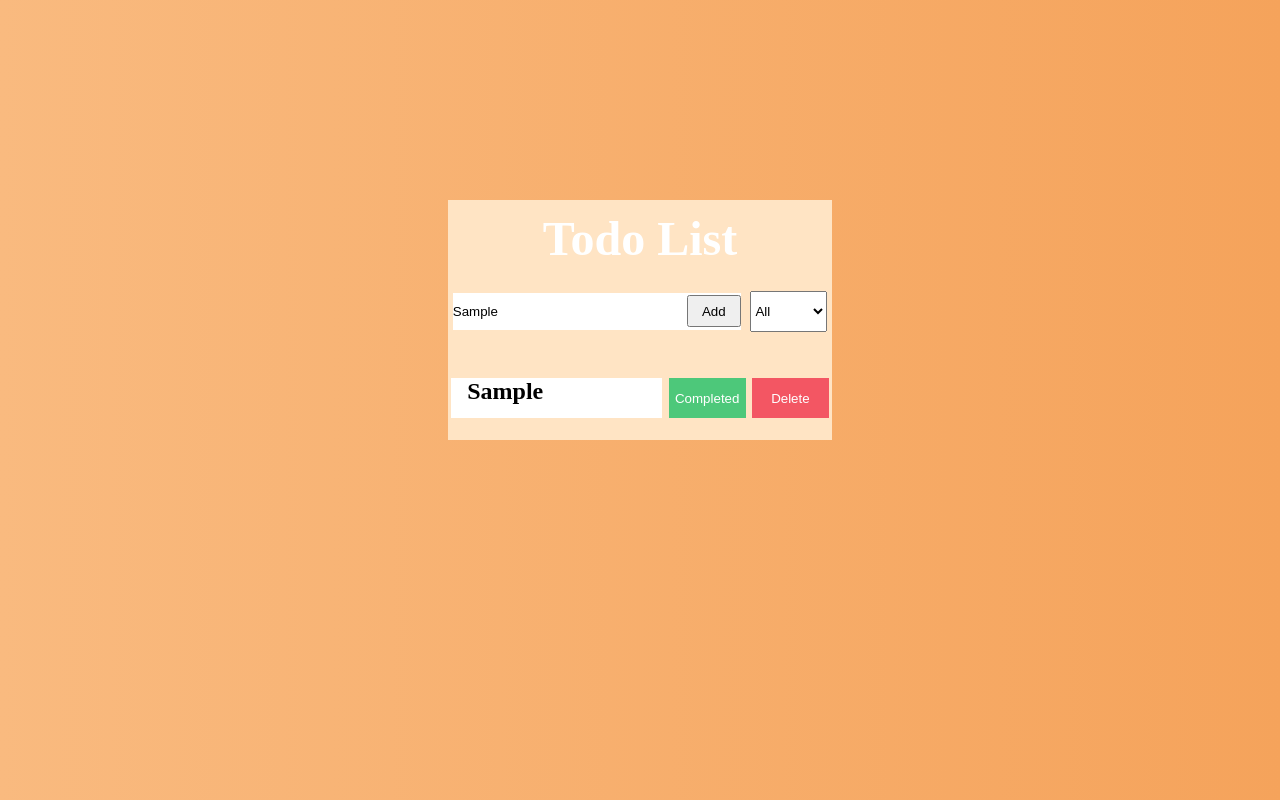
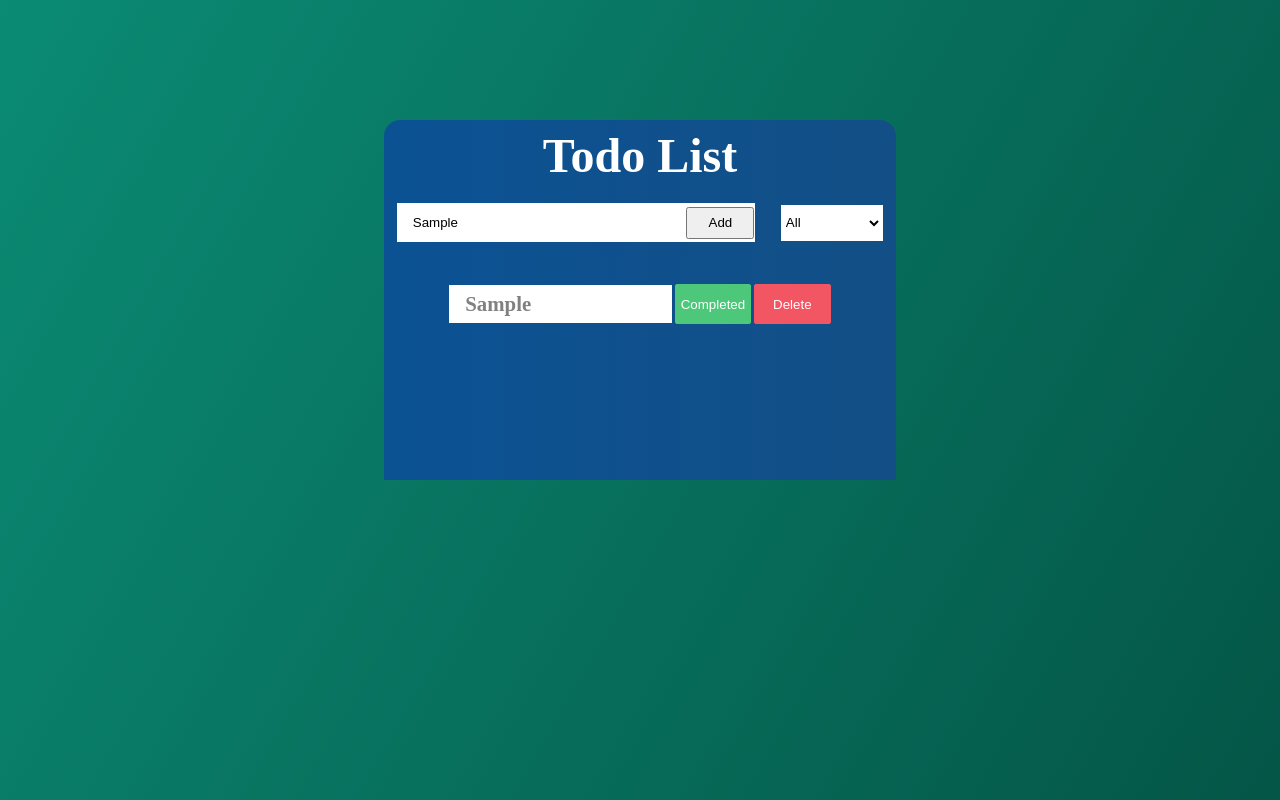
Before and after one commit to JoyKevin1/React-Recap, a React (Create React App) app: page / in a window 1280 px wide. Both pictures are taken after typing "Sample" into the empty fields and a click on the button "Add". Built offline with nearby package versions, Linux system fonts and the light colour scheme.

Commit message:
All Done except 2 bugs(pushing unique thing in array) and after selecting done with none done and select all the array has been modified but ok

```diff
--- a/src/Components/SingleTodo.jsx
+++ b/src/Components/SingleTodo.jsx
@@ -2,7 +2,6 @@ import StateContext from "../helpers/useContext"
 import { useContext } from "react"
 
 export default function SingleTodo(props) {
-    let { setDeleted } = useContext(StateContext)
     let { todosArray, setTodosArray } = useContext(StateContext)
 
     const completeTodo = () => {
@@ -30,7 +29,7 @@ export default function SingleTodo(props) {
                         : "pending"
                 }
             >
-                <h2>
+                <h2 className="todo-text">
                     {props.todoContent}
                 </h2>
             </div>
--- a/src/Components/TodoWrapper/TodoWrapper.jsx
+++ b/src/Components/TodoWrapper/TodoWrapper.jsx
@@ -13,7 +13,7 @@ export default function Todo() {
     }
 
     function getCompleted() {
-        setTodosArray(todosArray.filter(todoArr => todoArr.completed))
+        setTodosArray(todosArray.filter(todoArr => todoArr.completed === true))
     }
 
     function getUnCompleted() {
@@ -31,6 +31,8 @@ export default function Todo() {
             }
             ]
         ))
+
+
     }
 
     function handleSubmit(e) {
@@ -41,13 +43,13 @@ export default function Todo() {
     return (
         <div className="wrapper">
             <div className="sec-wrapper">
-                <div>
+                <div className="h1-div">
                     <h1>Todo List</h1>
                 </div>
                 <div className="top-div">
                     <form onSubmit={addToArray}>
                         <input onChange={handleSubmit}></input>
-                        <button>Add</button>
+                        <button className="add-btn">Add</button>
                     </form>
                     <select>
                         <option onClick={getAll}>All</option>
--- a/src/Components/TodoWrapper/todocss.css
+++ b/src/Components/TodoWrapper/todocss.css
@@ -9,7 +9,7 @@
     flex-direction: column;
     align-items: center;
     height: 100vh;
-    background-image: linear-gradient(to right, rgb(249, 186, 127), rgb(245, 163, 91));
+    background-image: linear-gradient(120deg, #0b8b74 0%, #045647 100%);
 }
 
 .sec-wrapper {
@@ -17,12 +17,15 @@
     flex-direction: column;
     justify-content: space-around;
     align-items: center;
-    min-height: 30vh;
-    background-color: bisque;
+    min-height: 45vh;
+    width: 40vw;
+    background-image: linear-gradient(to left, rgb(19, 79, 134), rgb(11, 82, 148));
+    border-top-left-radius: 1rem;
+    border-top-right-radius: 1rem;
 }
 
 .wrapper > * {
-    margin-top: 25vh;
+    margin-top: 15vh;
 }
 
 h1 {
@@ -33,8 +36,8 @@ h1 {
 form {
     display: flex;
     align-items: center;
-    width: 75%;
-    height: 2.3rem;
+    width: 70%;
+    height: 2.4em;
     background-color: #fff;
 }
 
@@ -42,6 +45,8 @@ form>input {
     height: 100%;
     width: 75%;
     border: #fff;
+    outline: none;
+    text-indent: 1rem;
 }
 
 form>button {
@@ -51,35 +56,42 @@ form>button {
     cursor: pointer;
 }
 
+.h1-div {
+    height: 12%;
+}
+
 .top-div {
     display: flex;
     justify-content: space-around;
     align-items: center;
-    width: 30vw;
-    /* background-color: red; */
+    width: 100%;
     height: 20%;
 }
 
 select {
-    height: 85%;
+    height: 2.7em;
     width: 20%;
+    background: white;
+    border: 1px solid white;
+    outline: none;
+}
+
+.add-btn {
+cursor: pointer;
 }
 
 .todos {
     display: flex;
     flex-direction: column;
-    justify-content: center;
     align-items: center;
-    min-height: 30%;
-    /* background-color: green; */
+    height: 55%;
 }
 
 .todo {
-    /* background-color: yellow; */
     display: flex;
     justify-content: space-around;
     width: 30vw;
-    height: 5vh;
+    min-height: 5vh;
     margin-top: 10px;
 }
 
@@ -90,6 +102,7 @@ select {
     border: 1px solid rgb(77, 200, 122);
     color: white;
     cursor: pointer;
+    border-radius: 2px;
 }
 
 .delete-btn {
@@ -99,21 +112,40 @@ select {
     border: 1px solid rgb(243, 86, 99);
     color: white;
     cursor: pointer;
+    border-radius: 2px;
 }
 
 .pending {
+    display: flex;
+    flex-wrap: nowrap;
+    align-items: center;
     background-color: #fff;
-    width: 55%;
+    width: 58%;
+    height: 2.4rem;
 }
 
 .todo h2 {
     margin-left: 1rem;
 }
 
+.todo {
+    display: flex;
+    align-items: center;
+}
+
 .completion {
+    display: flex;
+    align-items: center;
+    flex-wrap: nowrap;
     background-color: #fff;
     text-decoration: line-through;
-    text-decoration-color: #000;
-    text-decoration-thickness: 1.5px;
-    width: 55%;
+    text-decoration-color: rgb(14, 13, 13);
+    text-decoration-thickness: 1.2px;
+    width: 58%;
+    height: 2.4rem;
 }
+
+.todo-text {
+    color: gray;
+    font-size: 1.3rem;
+}
```
